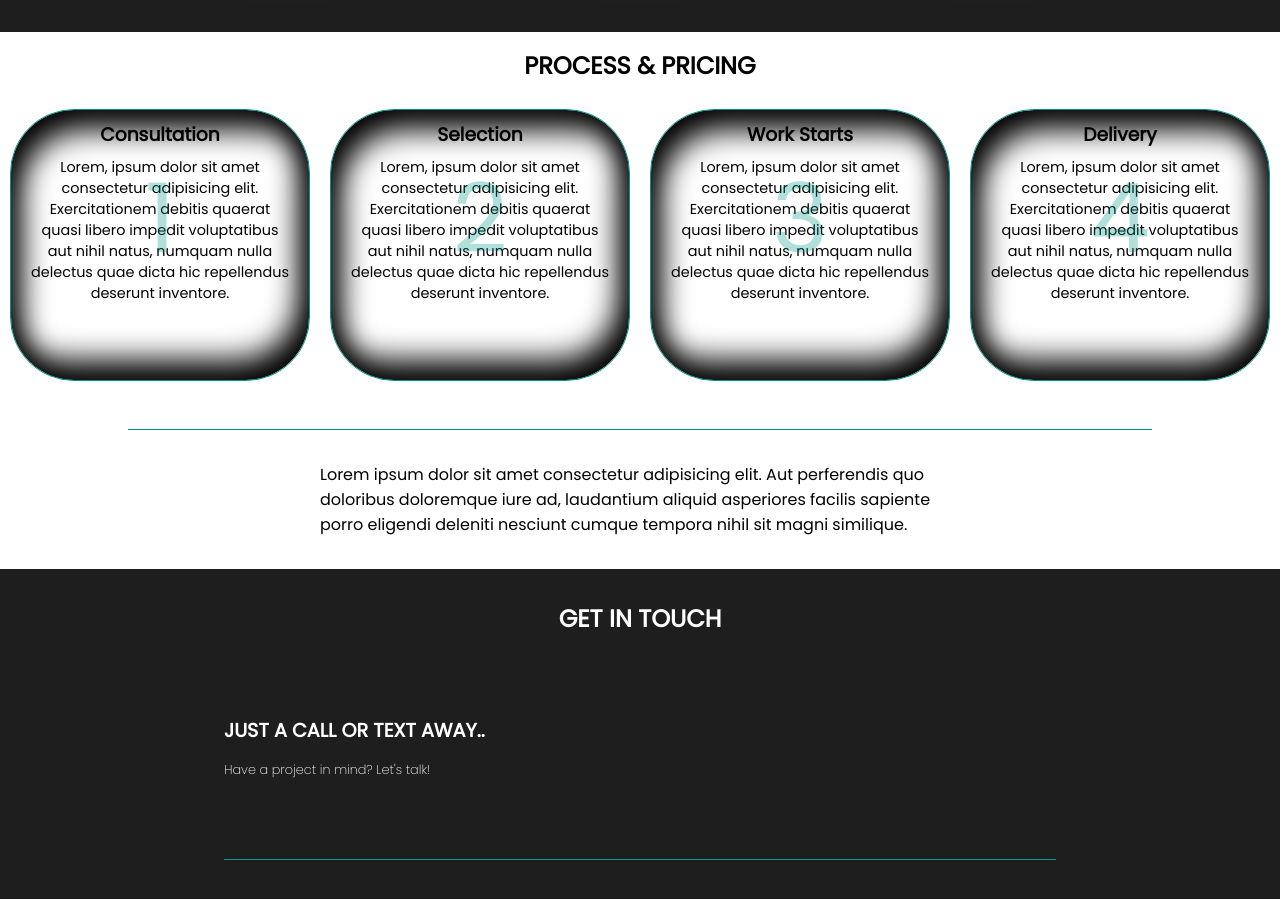
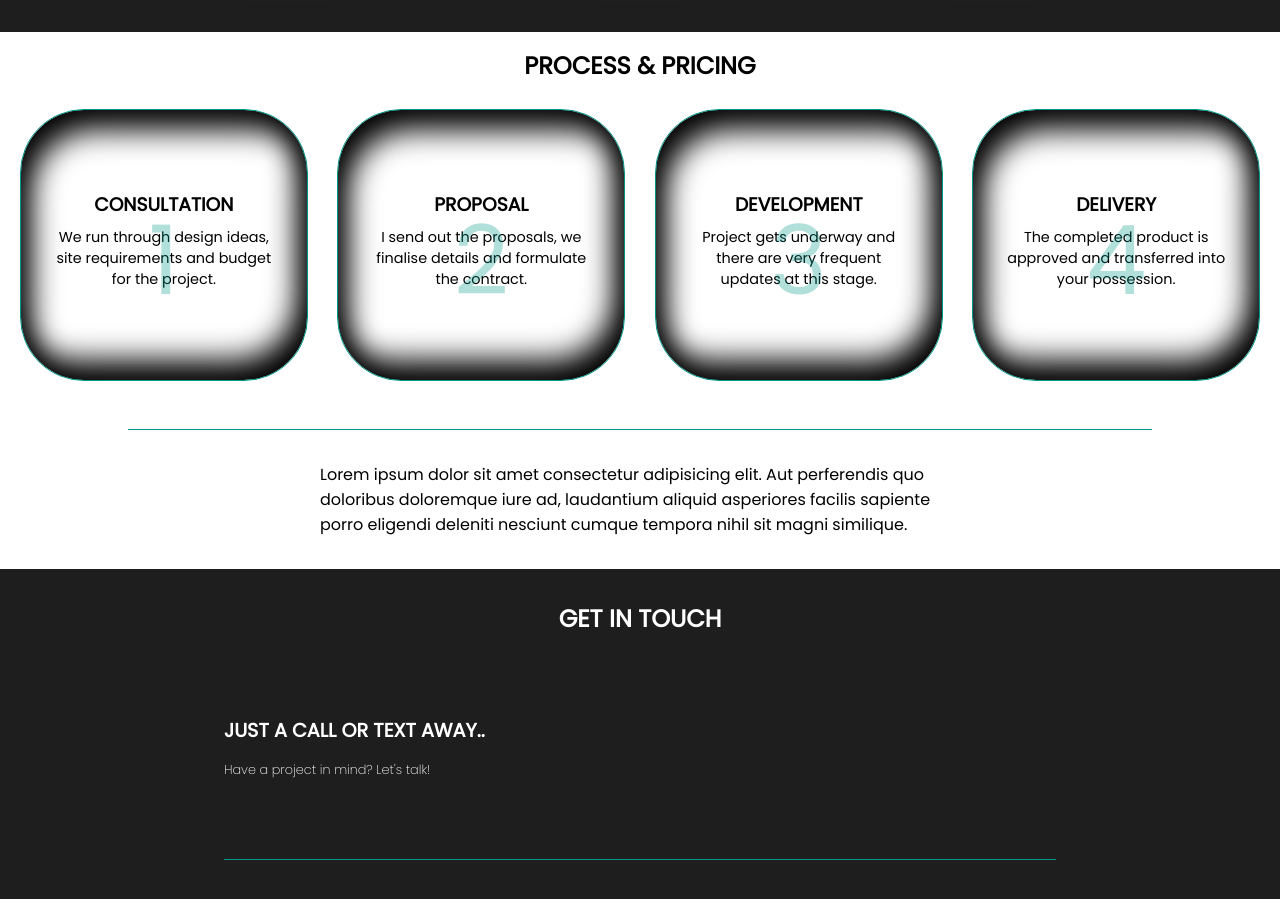
Before and after one commit to Joe-Atteen/Portfolio-Website, a plain HTML site: page proj.html in a window 1280 px wide. Shown: the part 1956-2855 px from the top of the page. Drawn offline with Linux system fonts and the light colour scheme; a web font is replaced by a local one.

Commit message:
Meaningful text addition

```diff
--- a/css/style.css
+++ b/css/style.css
@@ -415,8 +415,9 @@ nav .links li.active::after{
 .card{
     border: 1px solid #009688;
     margin: 2rem;
-    padding: 10px 20px;
+    padding: 80px 30px;
     height: 20rem;
+    width: 18rem;
     border-radius: 4rem;
     margin-bottom: 2rem;
     box-shadow: inset black 10px 20px 30px,
--- a/proj.html
+++ b/proj.html
@@ -158,38 +158,30 @@
             <h2>Process & Pricing</h2>
             <div class="process">
                 <div class="card">
-                    <h3>Consultation</h3>
-                    <p>Lorem, ipsum dolor sit amet consectetur adipisicing
-                       elit. Exercitationem debitis quaerat quasi libero
-                       impedit voluptatibus aut nihil natus, numquam nulla
-                       delectus quae dicta hic repellendus deserunt inventore.
+                    <h3>CONSULTATION</h3>
+                    <p>We run through design ideas, site requirements and
+                       budget for the project.
                     </p>
                     <p class="number">1</p>
                 </div>
                 <div class="card">
-                    <h3>Selection</h3>
-                    <p>Lorem, ipsum dolor sit amet consectetur adipisicing
-                       elit. Exercitationem debitis quaerat quasi libero
-                       impedit voluptatibus aut nihil natus, numquam nulla
-                       delectus quae dicta hic repellendus deserunt inventore.
+                    <h3>PROPOSAL</h3>
+                    <p>I send out the proposals, we finalise details
+                       and formulate the contract.
                     </p>
                     <p class="number">2</p>
                 </div>
                 <div class="card">
-                    <h3>Work Starts</h3>
-                    <p>Lorem, ipsum dolor sit amet consectetur adipisicing
-                       elit. Exercitationem debitis quaerat quasi libero
-                       impedit voluptatibus aut nihil natus, numquam nulla
-                       delectus quae dicta hic repellendus deserunt inventore.
+                    <h3>DEVELOPMENT</h3>
+                    <p>Project gets underway and there are very frequent updates
+                       at this stage.
                     </p>
                     <p class="number">3</p>
                 </div>
                 <div class="card">
-                    <h3>Delivery</h3>
-                    <p>Lorem, ipsum dolor sit amet consectetur adipisicing
-                       elit. Exercitationem debitis quaerat quasi libero
-                       impedit voluptatibus aut nihil natus, numquam nulla
-                       delectus quae dicta hic repellendus deserunt inventore.
+                    <h3>DELIVERY</h3>
+                    <p>The completed product is approved and transferred into your
+                       possession.
                     </p>
                     <p class="number">4</p>
                 </div>
```
Also changed, not shown: js/script.js (+2 -31 lines).
